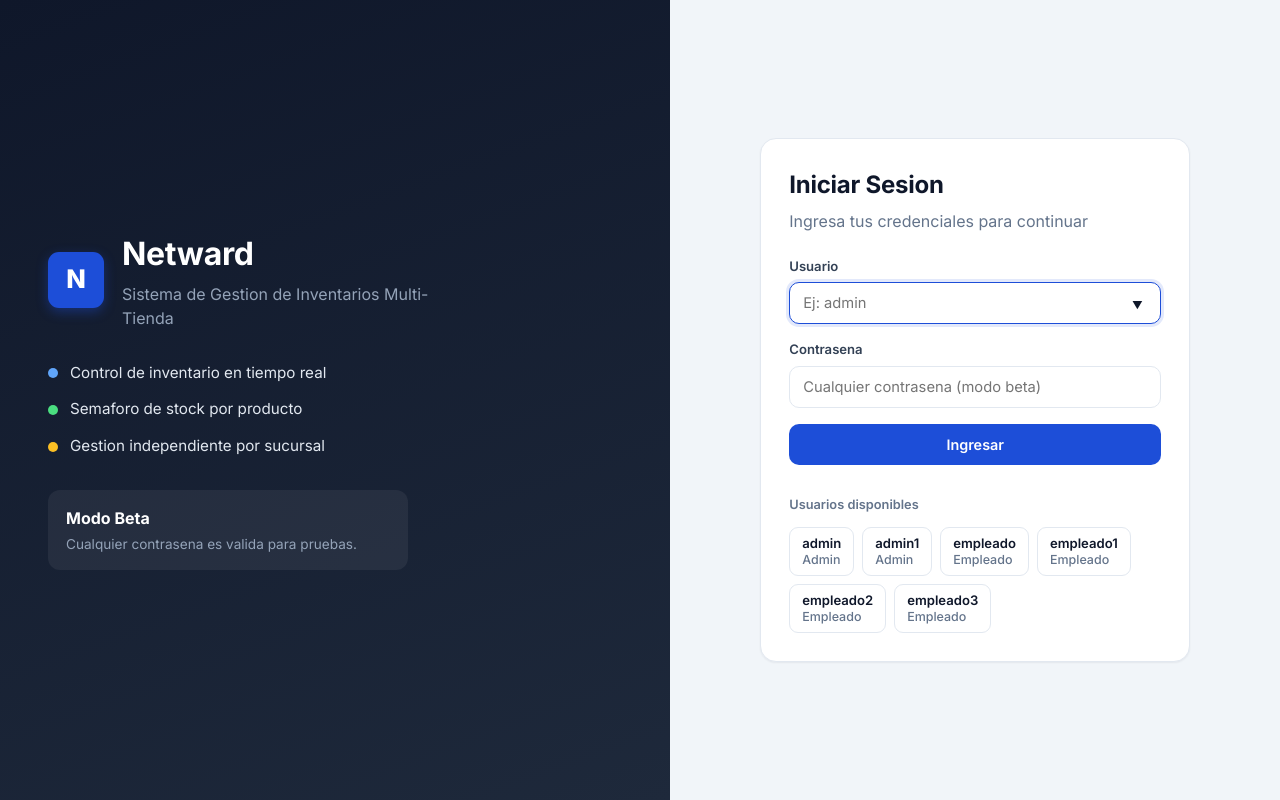
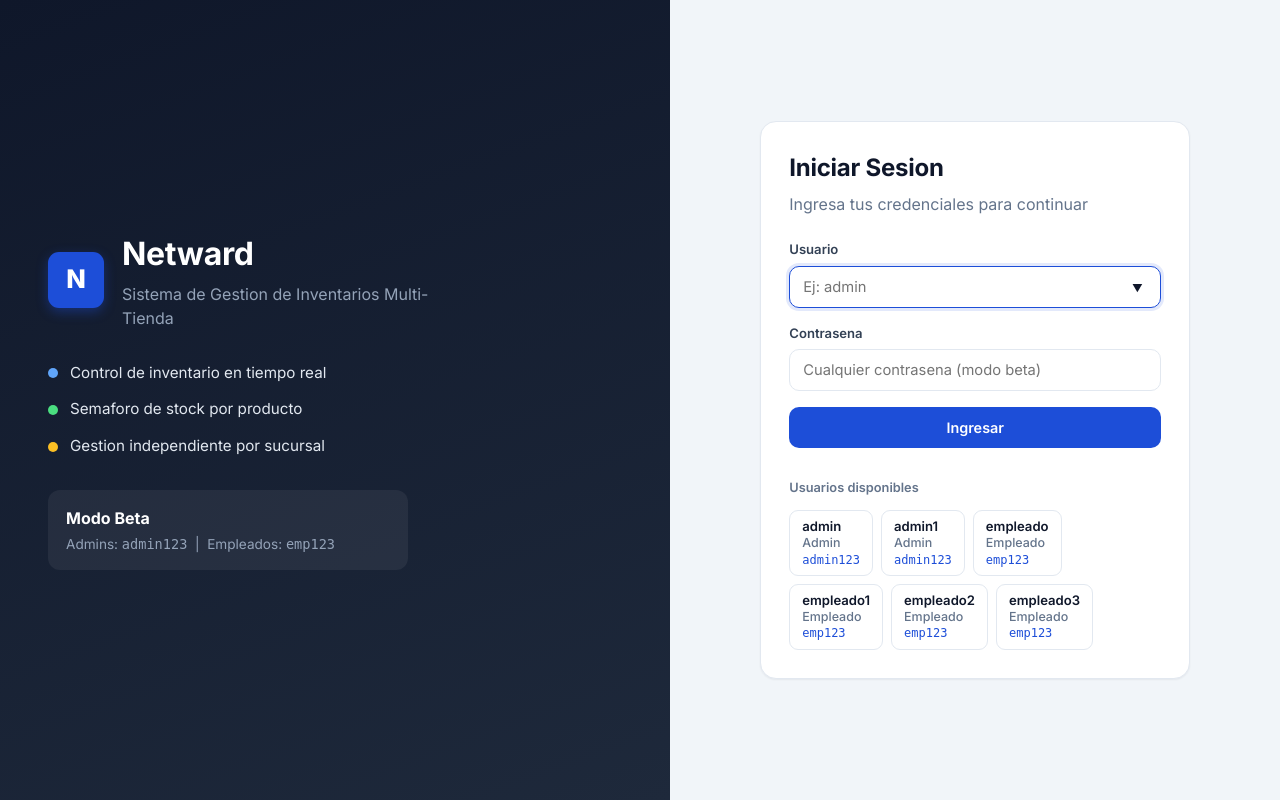
Before and after one commit to AndresFernandez686/Netward.suite1.5, a Flask app: page /login in a window 1280 px wide. Run offline with Flask 3, Linux system fonts and the light colour scheme.

Commit message:
validacion de usuario y contraseña

```diff
--- a/app.py
+++ b/app.py
@@ -16,6 +16,7 @@ from functools import wraps
 
 from flask import (Flask, render_template, request, redirect, url_for,
                    session, flash, send_file, jsonify, abort)
+from werkzeug.security import generate_password_hash, check_password_hash
 from dotenv import load_dotenv
 
 from core.models import (db, Cliente, Tienda, Usuario, Producto, InventarioItem,
@@ -173,6 +174,8 @@ def ensure_multitenant_schema():
                                "sinc_estado VARCHAR(20) NOT NULL DEFAULT 'pendiente'", "sinc_estado")
         _add_column_if_missing(conn, "registros_vencimiento",
                                "sinc_estado VARCHAR(20) NOT NULL DEFAULT 'pendiente'", "sinc_estado")
+        _add_column_if_missing(conn, "usuarios",
+                               "password_hash VARCHAR(256)", "password_hash")
 
         conn.exec_driver_sql("CREATE INDEX IF NOT EXISTS ix_tiendas_cliente_id ON tiendas(cliente_id)")
         conn.exec_driver_sql("CREATE INDEX IF NOT EXISTS ix_usuarios_cliente_id ON usuarios(cliente_id)")
@@ -208,12 +211,18 @@ def init_db():
     if Usuario.query.count() == 0:
         for u in USUARIOS_DEFAULT:
             db.session.add(Usuario(username=u["username"],
+                                   password_hash=generate_password_hash(u["password"]),
                                    cliente_id=u.get("cliente_id", "C001"),
                                    rol=u["rol"],
                                    tienda_id=u["tienda_id"]))
     else:
         for u in Usuario.query.filter((Usuario.cliente_id.is_(None)) | (Usuario.cliente_id == "")).all():
             u.cliente_id = "C001"
+        # Asignar contrasena a usuarios existentes que no la tienen
+        pwd_map = {u["username"]: u["password"] for u in USUARIOS_DEFAULT}
+        for u in Usuario.query.filter(Usuario.password_hash.is_(None)).all():
+            raw = pwd_map.get(u.username, "netward2025")
+            u.password_hash = generate_password_hash(raw)
 
     if Producto.query.count() == 0:
         for categoria, productos in PRODUCTOS_BASE.items():
@@ -334,7 +343,10 @@ def login():
             flash(f"Usuario '{username}' no reconocido.", "error")
             return redirect(url_for("login"))
 
-        # MODO BETA: cualquier contrasena es valida
+        if not usuario.password_hash or not check_password_hash(usuario.password_hash, contrasena):
+            flash("Contrasena incorrecta.", "error")
+            return redirect(url_for("login"))
+
         session["usuario"] = usuario.username
         session["cliente_id"] = usuario.cliente_id or "C001"
         session["rol"] = usuario.rol
--- a/core/models.py
+++ b/core/models.py
@@ -59,11 +59,12 @@ class Tienda(BaseModel):
 
 
 class Usuario(BaseModel):
-    """Usuario del sistema. En MODO BETA cualquier contrasena es valida."""
+    """Usuario del sistema con autenticacion por contrasena hasheada."""
     __tablename__ = "usuarios"
 
     id = db.Column(db.Integer, primary_key=True)
     username = db.Column(db.String(80), unique=True, nullable=False)
+    password_hash = db.Column(db.String(256), nullable=True)  # NULL = sin contrasena (legacy beta)
     cliente_id = db.Column(db.String(10), db.ForeignKey("clientes.id"), nullable=False, default="C001", index=True)
     rol = db.Column(db.String(20), nullable=False)           # empleado | administrador
     tienda_id = db.Column(db.String(10), nullable=True)      # ALL para administradores
--- a/core/seed_data.py
+++ b/core/seed_data.py
@@ -57,14 +57,14 @@ TIENDAS_DEFAULT = [
     {"id": "T002", "cliente_id": "C001", "nombre": "Mcal Lopez", "es_default": False},
 ]
 
-# Usuarios (MODO BETA: cualquier contrasena es valida)
+# Usuarios con contrasenas (modo beta: contrasenas simples y visibles en pantalla)
 USUARIOS_DEFAULT = [
-    {"username": "empleado1", "cliente_id": "C001", "rol": "empleado", "tienda_id": "T001"},
-    {"username": "empleado2", "cliente_id": "C001", "rol": "empleado", "tienda_id": "T002"},
-    {"username": "empleado3", "cliente_id": "C001", "rol": "empleado", "tienda_id": "T001"},
-    {"username": "admin1", "cliente_id": "C001", "rol": "administrador", "tienda_id": "ALL"},
-    {"username": "admin", "cliente_id": "C001", "rol": "administrador", "tienda_id": "ALL"},
-    {"username": "empleado", "cliente_id": "C001", "rol": "empleado", "tienda_id": "T001"},
+    {"username": "empleado1", "password": "emp123", "cliente_id": "C001", "rol": "empleado", "tienda_id": "T001"},
+    {"username": "empleado2", "password": "emp123", "cliente_id": "C001", "rol": "empleado", "tienda_id": "T002"},
+    {"username": "empleado3", "password": "emp123", "cliente_id": "C001", "rol": "empleado", "tienda_id": "T001"},
+    {"username": "admin1",   "password": "admin123", "cliente_id": "C001", "rol": "administrador", "tienda_id": "ALL"},
+    {"username": "admin",    "password": "admin123", "cliente_id": "C001", "rol": "administrador", "tienda_id": "ALL"},
+    {"username": "empleado", "password": "emp123", "cliente_id": "C001", "rol": "empleado", "tienda_id": "T001"},
 ]
 
 # Umbrales del semaforo de stock (migrados de stock_alerts.py)
--- a/static/css/styles.css
+++ b/static/css/styles.css
@@ -559,6 +559,7 @@ small { font-size: .78rem; }
   display: flex; flex-direction: column; line-height: 1.3; color: var(--ink);
 }
 .chip small { color: var(--muted); font-weight: 500; }
+.chip__pwd { color: var(--brand); font-size: .75rem; font-weight: 500; font-family: monospace; margin-top: 1px; }
 .chip:hover { border-color: var(--brand); background: var(--brand-soft); }
 
 .auth__card .form { margin-top: 8px; }
--- a/templates/login.html
+++ b/templates/login.html
@@ -20,7 +20,7 @@
 
     <div class="auth__note">
       <strong>Modo Beta</strong>
-      <span>Cualquier contrasena es valida para pruebas.</span>
+      <span>Admins: <code>admin123</code> &nbsp;|&nbsp; Empleados: <code>emp123</code></span>
     </div>
   </div>
 
@@ -58,8 +58,9 @@
         <span class="auth__users-title">Usuarios disponibles</span>
         <div class="chips">
           {% for u in usuarios %}
-            <button type="button" class="chip" data-user="{{ u.username }}">
+            <button type="button" class="chip" data-user="{{ u.username }}" data-pwd="{{ 'admin123' if u.rol == 'administrador' else 'emp123' }}">
               {{ u.username }}<small>{{ 'Admin' if u.rol == 'administrador' else 'Empleado' }}</small>
+              <span class="chip__pwd">{{ 'admin123' if u.rol == 'administrador' else 'emp123' }}</span>
             </button>
           {% endfor %}
         </div>
@@ -72,6 +73,7 @@
   document.querySelectorAll('.chip').forEach(function (c) {
     c.addEventListener('click', function () {
       document.querySelector('input[name="usuario"]').value = c.dataset.user;
+      document.querySelector('input[name="contrasena"]').value = c.dataset.pwd;
       document.querySelector('input[name="contrasena"]').focus();
     });
   });
```
